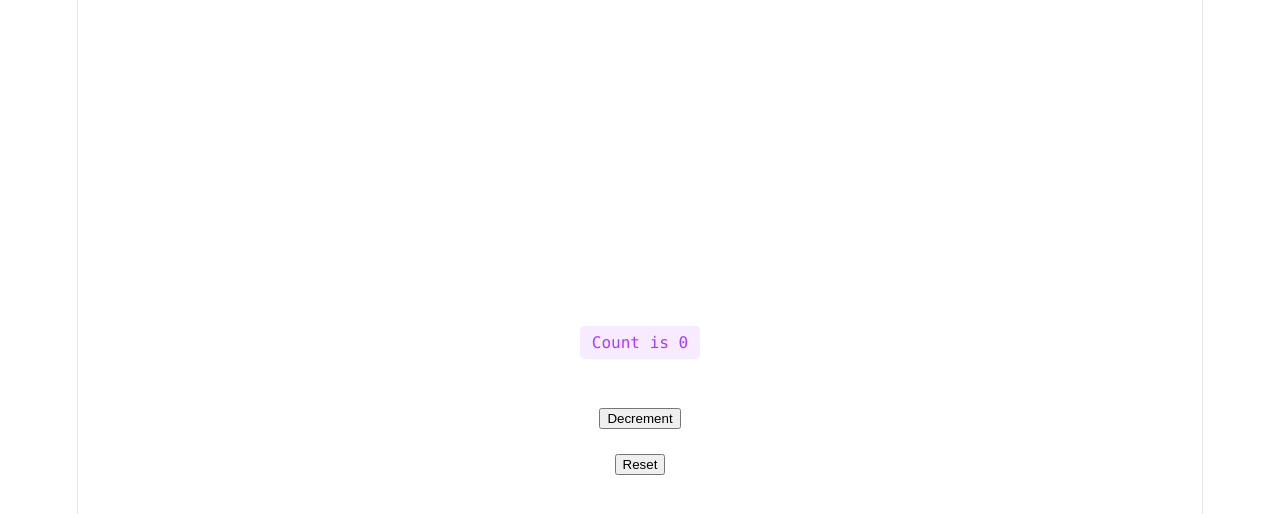
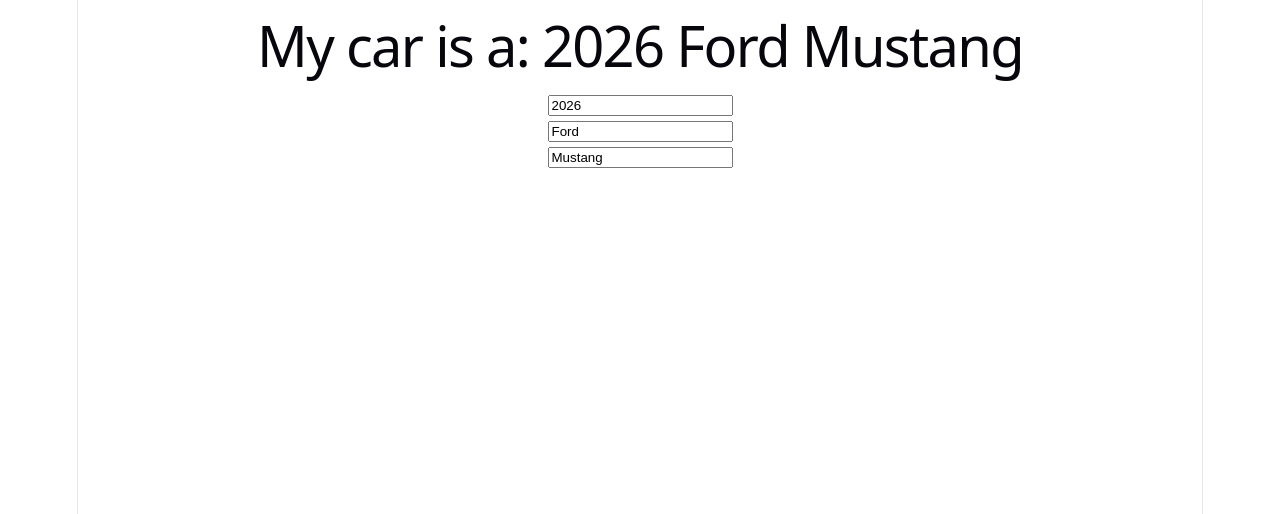
Before and after one commit to KingKunta22/JSDevJourneyV2, a React (Vite) app in the folder react-app-yt-3/: page / in a window 1280 px wide. Shown: the top 514 px of the page. Built offline with nearby package versions, Linux system fonts and the light colour scheme.

Commit message:
Learning about objects in state

```diff
--- a/react-app-yt-3/src/App.jsx
+++ b/react-app-yt-3/src/App.jsx
@@ -1,9 +1,10 @@
-import Counter from './Counter.jsx'
+// import Counter from './Counter.jsx'
+import ObjectsInState from './ObjectsInState.jsx'
 
 function App() {
 
   return (
-    <Counter/>
+    <ObjectsInState/>
   )
 }
 
--- /dev/null
+++ b/react-app-yt-3/src/ObjectsInState.jsx
@@ -0,0 +1,38 @@
+import React, { useState } from "react";
+
+function ObjectsInState() {
+  const [car, setCar] = useState({
+    year: 2026,
+    make: "Ford",
+    model: "Mustang",
+  });
+
+  function handleYearChange(event) {
+
+  }
+
+  function handleMakeChange(event) {
+
+  }
+
+  function handleModelChange(event) {
+
+  }
+
+  return (
+    <>
+      <div>
+        <h1>
+          My car is a: {car.year} {car.make} {car.model}
+        </h1>
+        <input type="number" value={car.year} onChange={handleYearChange} />
+        <br />
+        <input type="text" value={car.make} onChange={handleMakeChange} />
+        <br />
+        <input type="text" value={car.model} onChange={handleModelChange} />
+      </div>
+    </>
+  );
+}
+
+export default ObjectsInState;
```
